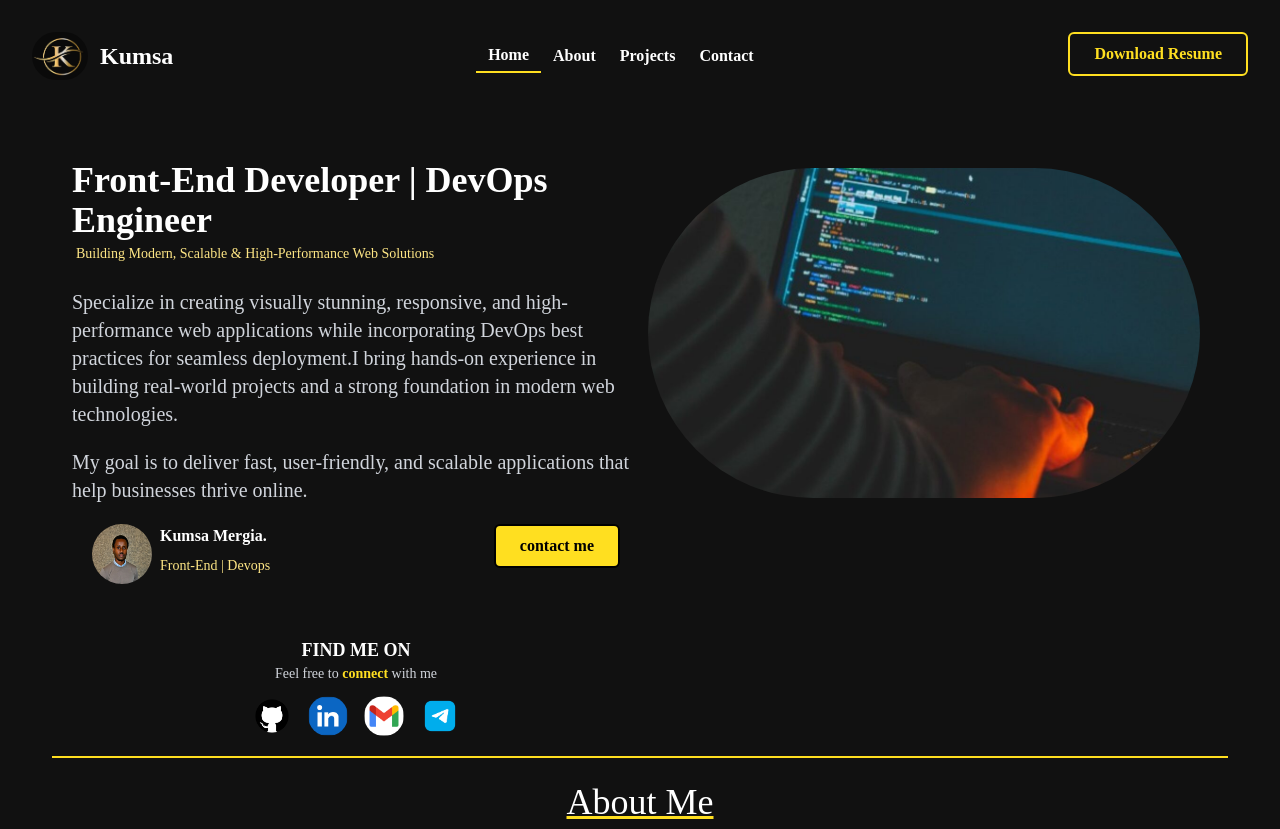
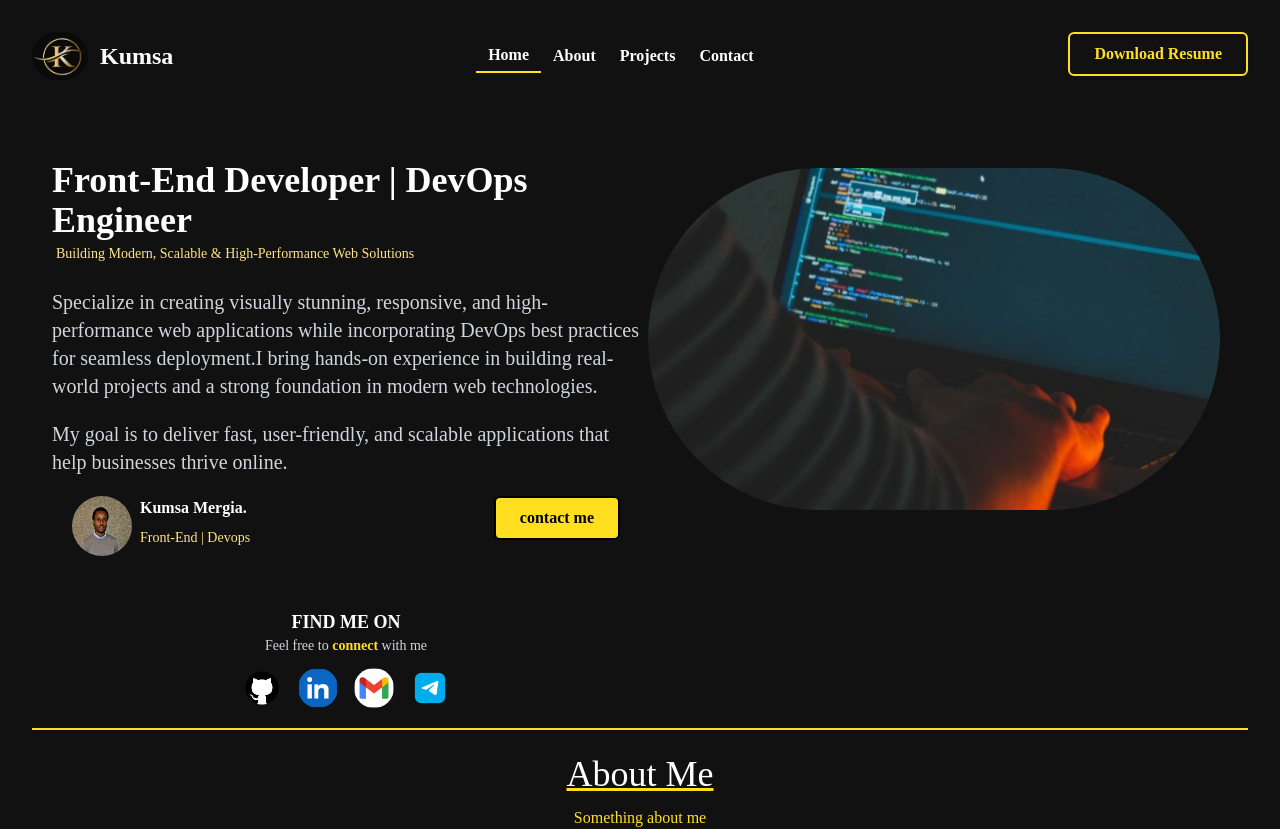
Before and after one commit to kumsa-Mergia/Kumsa-Mergia-Daba, a React (Vite) app: page / in a window 1280 px wide. Shown: the top 829 px of the page. Built offline with nearby package versions, Linux system fonts and the light colour scheme.

Commit message:
Removed Padding

```diff
--- a/src/Pages/Home/Home.jsx
+++ b/src/Pages/Home/Home.jsx
@@ -22,7 +22,7 @@ const Home = () => {
 
   return (
     // <div className="py-15 p-5 grid grid-cols-1 md:grid-cols-2">
-    <div className="py-15 p-5 w-full">
+    <div className="py-15  w-full">
       <div className="grid grid-cols-1 md:grid-cols-2 p-5">
       {/* Left Column */}
       <div className="w-full">
```
